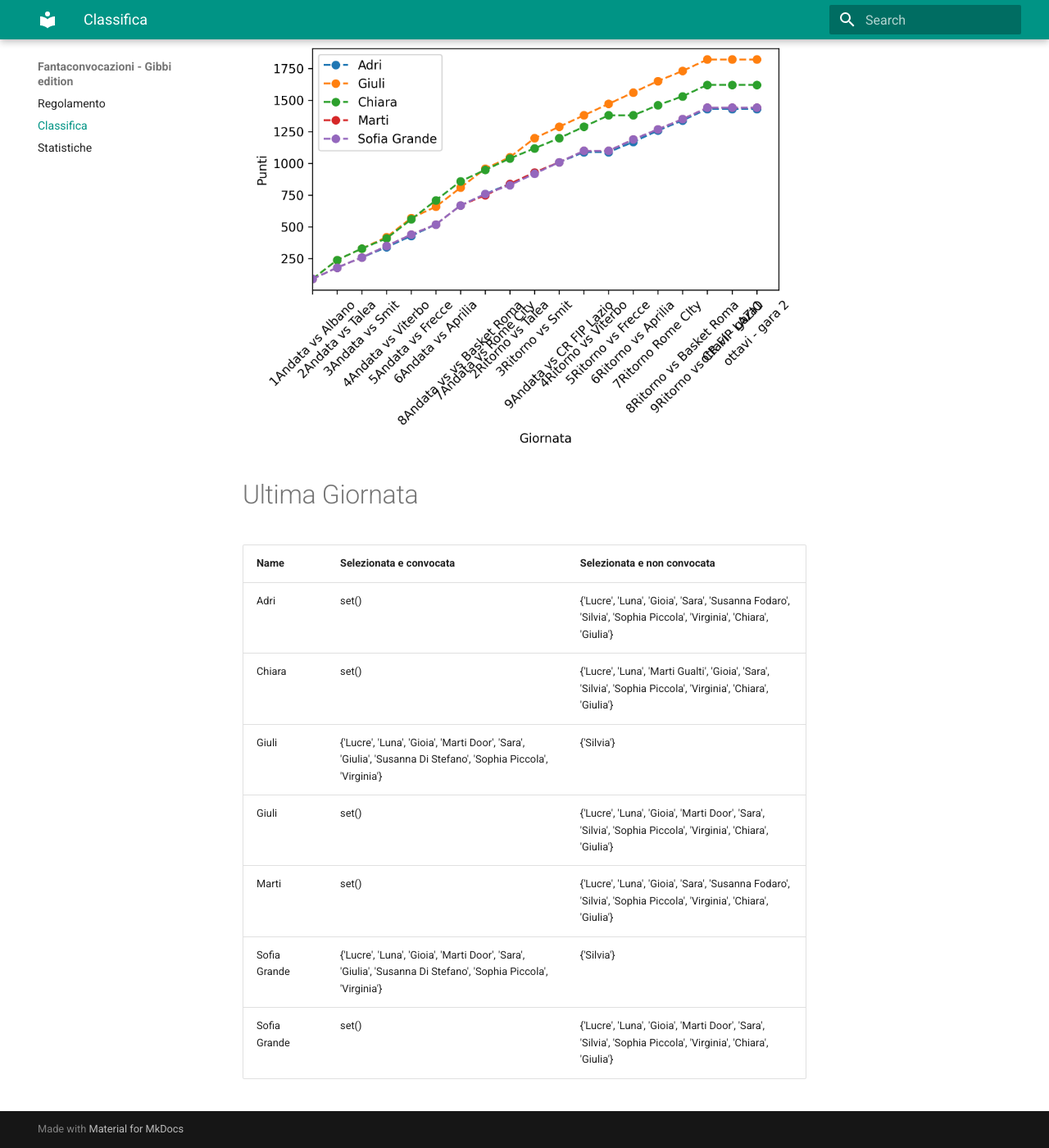
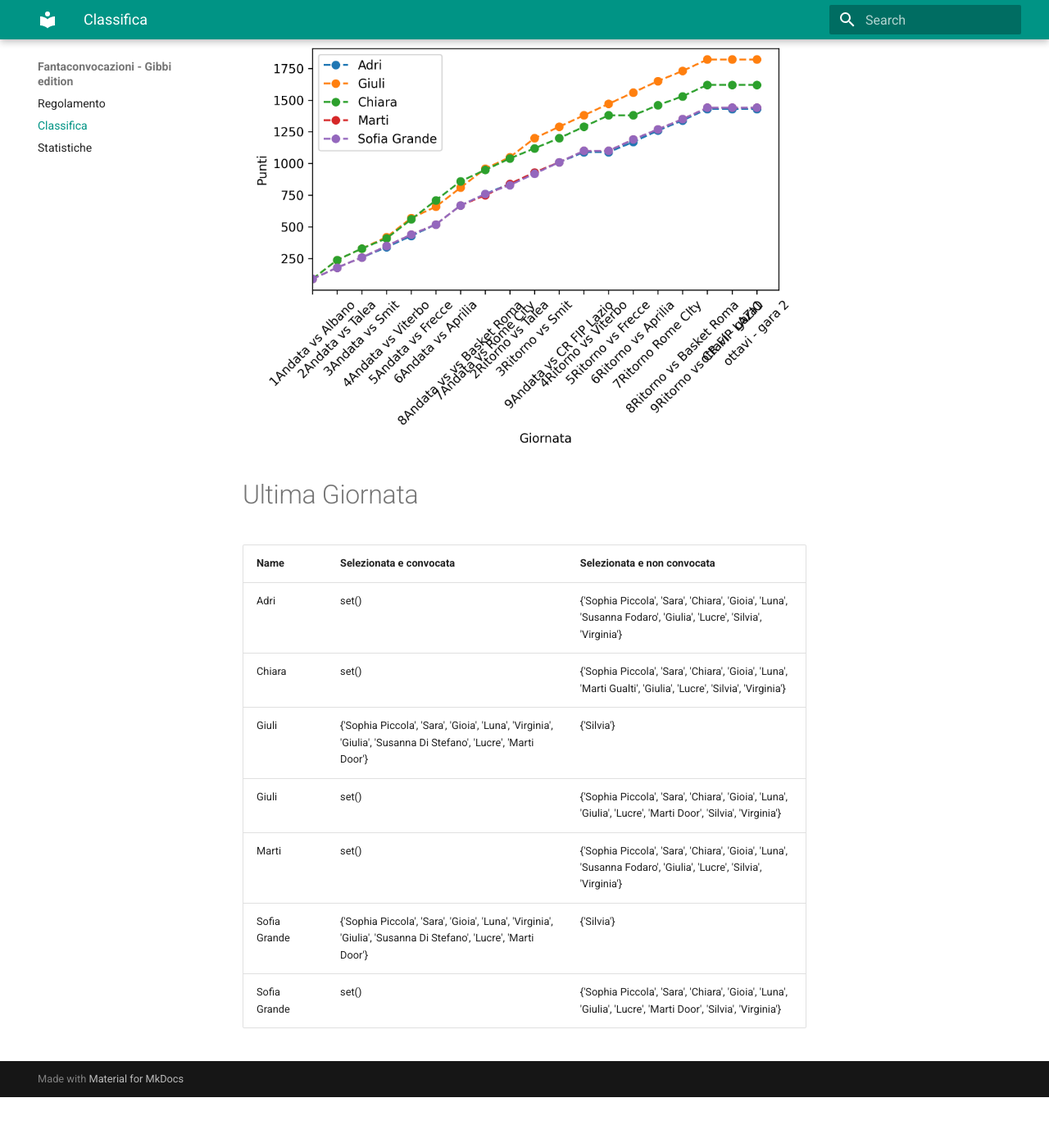
Before and after one commit to martinig94/fantagibbi, an MkDocs documentation site: the page built from docs/Classifica.md, in a window 1280 px wide and 1400 px high, scrolled down 565 px. Shown: the whole window at 82% size. Built offline with MkDocs 1.6.1 and Material for MkDocs 9.7.7, drawn with Linux system fonts in a browser that asks for light colours; after the commit the page ends 1903 px from its top, so only the background shows below that.

Commit message:
Auto-update from main.py

```diff
--- a/docs/Classifica.md
+++ b/docs/Classifica.md
@@ -18,11 +18,11 @@
 <!-- START_TABLE CORRECT -->
 | Name         | Selezionata e convocata                                                                                        | Selezionata e non convocata                                                                                      |
 |:-------------|:---------------------------------------------------------------------------------------------------------------|:-----------------------------------------------------------------------------------------------------------------|
-| Adri         | set()                                                                                                          | {'Lucre', 'Luna', 'Gioia', 'Sara', 'Susanna Fodaro', 'Silvia', 'Sophia Piccola', 'Virginia', 'Chiara', 'Giulia'} |
-| Chiara       | set()                                                                                                          | {'Lucre', 'Luna', 'Marti Gualti', 'Gioia', 'Sara', 'Silvia', 'Sophia Piccola', 'Virginia', 'Chiara', 'Giulia'}   |
-| Giuli        | {'Lucre', 'Luna', 'Gioia', 'Marti Door', 'Sara', 'Giulia', 'Susanna Di Stefano', 'Sophia Piccola', 'Virginia'} | {'Silvia'}                                                                                                       |
-| Giuli        | set()                                                                                                          | {'Lucre', 'Luna', 'Gioia', 'Marti Door', 'Sara', 'Silvia', 'Sophia Piccola', 'Virginia', 'Chiara', 'Giulia'}     |
-| Marti        | set()                                                                                                          | {'Lucre', 'Luna', 'Gioia', 'Sara', 'Susanna Fodaro', 'Silvia', 'Sophia Piccola', 'Virginia', 'Chiara', 'Giulia'} |
-| Sofia Grande | {'Lucre', 'Luna', 'Gioia', 'Marti Door', 'Sara', 'Giulia', 'Susanna Di Stefano', 'Sophia Piccola', 'Virginia'} | {'Silvia'}                                                                                                       |
-| Sofia Grande | set()                                                                                                          | {'Lucre', 'Luna', 'Gioia', 'Marti Door', 'Sara', 'Silvia', 'Sophia Piccola', 'Virginia', 'Chiara', 'Giulia'}     |
+| Adri         | set()                                                                                                          | {'Sophia Piccola', 'Sara', 'Chiara', 'Gioia', 'Luna', 'Susanna Fodaro', 'Giulia', 'Lucre', 'Silvia', 'Virginia'} |
+| Chiara       | set()                                                                                                          | {'Sophia Piccola', 'Sara', 'Chiara', 'Gioia', 'Luna', 'Marti Gualti', 'Giulia', 'Lucre', 'Silvia', 'Virginia'}   |
+| Giuli        | {'Sophia Piccola', 'Sara', 'Gioia', 'Luna', 'Virginia', 'Giulia', 'Susanna Di Stefano', 'Lucre', 'Marti Door'} | {'Silvia'}                                                                                                       |
+| Giuli        | set()                                                                                                          | {'Sophia Piccola', 'Sara', 'Chiara', 'Gioia', 'Luna', 'Giulia', 'Lucre', 'Marti Door', 'Silvia', 'Virginia'}     |
+| Marti        | set()                                                                                                          | {'Sophia Piccola', 'Sara', 'Chiara', 'Gioia', 'Luna', 'Susanna Fodaro', 'Giulia', 'Lucre', 'Silvia', 'Virginia'} |
+| Sofia Grande | {'Sophia Piccola', 'Sara', 'Gioia', 'Luna', 'Virginia', 'Giulia', 'Susanna Di Stefano', 'Lucre', 'Marti Door'} | {'Silvia'}                                                                                                       |
+| Sofia Grande | set()                                                                                                          | {'Sophia Piccola', 'Sara', 'Chiara', 'Gioia', 'Luna', 'Giulia', 'Lucre', 'Marti Door', 'Silvia', 'Virginia'}     |
 <!-- END_TABLE CORRECT -->
```
